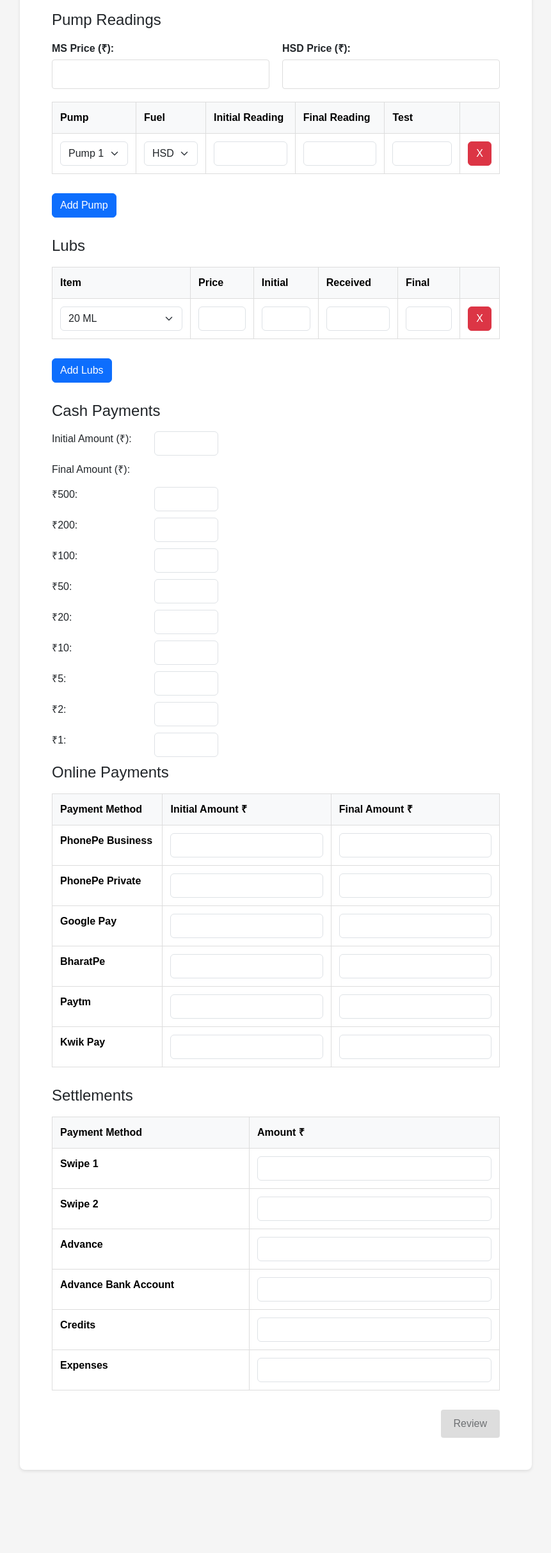
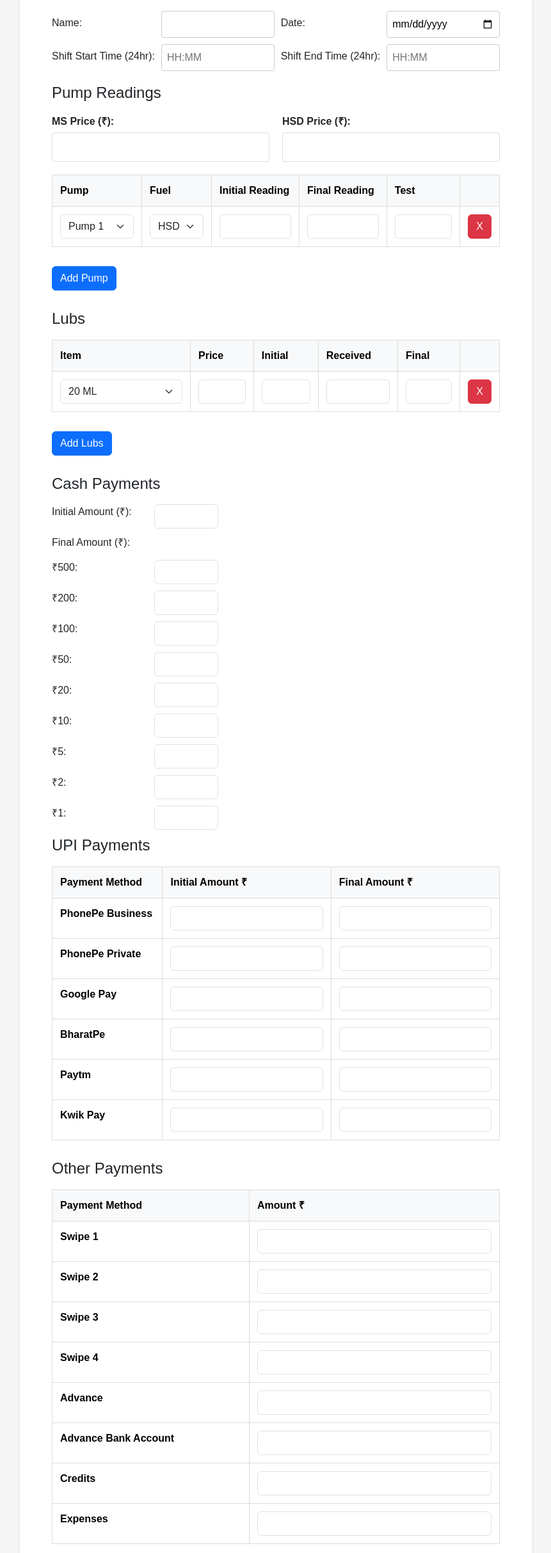
Before and after one commit to drmaganti/MyShiftLog, a plain HTML site: page index.html in a window 1280 px wide. Shown: the part 133-2560 px from the top of the page at 64% size, without its empty margins (209-1070 px from the left). Before the commit the page ends 2450 px from the top, so only its background shows below. Drawn offline with nearby package versions, Linux system fonts and the light colour scheme.

Commit message:
Add files via upload
Added the following changes
[2025-03-18, 10:34:15 AM] RM: 10 pumps
[2025-03-18, 10:38:22 AM] RM: UPI Payments
[2025-03-18, 10:40:18 AM] RM: Swipe 2 more
[2025-03-18, 10:40:37 AM] RM: Settlements- Other Payments
[2025-03-18, 10:43:17 AM] RM: Date, Shift start time and end time

```diff
--- a/index.html
+++ b/index.html
@@ -196,12 +196,72 @@
             }
 
         }
+.shift-info {
+    display: grid;
+    grid-template-areas:
+        "nameLabel nameInput dateLabel dateInput"
+        "startTimeLabel startTimeInput endTimeLabel endTimeInput";
+    grid-template-columns: auto 1fr auto 1fr;
+    gap: 10px;
+    margin-bottom: 20px;
+    align-items: center;
+}
+
+.shift-info label[for="name"] { grid-area: nameLabel; }
+shift-info input[id="name"] { grid-area: nameInput; }
+
+.shift-info label[for="date"] { grid-area: dateLabel; }
+shift-info input[id="date"] { grid-area: dateInput; }
+
+.shift-info label[for="startTime"] { grid-area: startTimeLabel; }
+shift-info input[id="startTime"] { grid-area: startTimeInput; }
+
+.shift-info label[for="endTime"] { grid-area: endTimeLabel; }
+shift-info input[id="endTime"] { grid-area: endTimeInput; }
+
+.shift-info input[type="date"],
+.shift-info input[type="text"] {
+    padding: 8px;
+    border: 1px solid #ccc;
+    border-radius: 4px;
+    box-sizing: border-box;
+    width: 100%;
+}
+
+/* Responsive adjustments */
+@media (max-width: 768px) {
+    .shift-info {
+        grid-template-areas:
+            "nameLabel nameInput"
+            "dateLabel dateInput"
+            "startTimeLabel startTimeInput"
+            "endTimeLabel endTimeInput";
+        grid-template-columns: auto 1fr;
+    }
+}
 
     </style>
 </head>
 <body>
     <div class="container">
         <h1>Shift Log</h1>
+
+        <div class="shift-info">
+
+            <label for="name">Name:</label>
+            <input type="text" id="name" name="name">
+
+            <label for="date">Date:</label>
+            <input type="date" id="date" name="date">
+
+            <label for="startTime">Shift Start Time (24hr):</label>
+            <input type="text" id="startTime" name="startTime" placeholder="HH:MM">
+
+            <label for="endTime">Shift End Time (24hr):</label>
+            <input type="text" id="endTime" name="endTime" placeholder="HH:MM">
+
+
+        </div>
 
         <h4>Pump Readings</h4>
         <div class="table-responsive">
@@ -229,7 +289,7 @@
                 </thead>
                 <tbody id="pump-table-body">
                     <tr>
-                        <td data-label="Pump"><select class="form-select"><option value="pump 1">Pump 1</option><option value="pump2">Pump 2</option><option value="pump3">Pump 3</option><option value="pump4">Pump 4</option></select></td>
+                        <td data-label="Pump"><select class="form-select"><option value="pump 1">Pump 1</option><option value="pump2">Pump 2</option><option value="pump3">Pump 3</option><option value="pump4">Pump 4</option><option value="pump5">Pump 5</option><option value="pump6">Pump 6</option><option value="pump7">Pump 7</option><option value="pump8">Pump 8</option><option value="pump9">Pump 9</option><option value="pump10">Pump 10</option></select></td>
                         <td data-label="Fuel"><select class="form-select"><option value="HSD">HSD</option><option value="MS">MS</option></select></td>
                         <td data-label="Initial Reading"><input type="number" step="0.01" class="form-control"></td>
                         <td data-label="Final Reading"><input type="number" step="0.01" class="form-control"></td>
@@ -299,7 +359,7 @@
 
         </div>
 
-        <h4>Online Payments</h4>
+        <h4>UPI Payments</h4>
         <div class="table-responsive">
             <table class="table table-bordered" id="cash-table">
                 <thead>
@@ -345,7 +405,7 @@
             </table>
         </div>
 
-        <h4>Settlements</h4>
+        <h4>Other Payments</h4>
         <table class="table table-bordered" id="settlements-table">
             <thead>
                 <tr>
@@ -361,6 +421,14 @@
                 <tr>
                     <td data-label="Swipe 2"></td>
                     <td data-label="Amount INR"><input type="number" id="swipe2Amount" step="0.01" class="form-control"></td>
+                </tr>
+                <tr>
+                    <td data-label="Swipe 3"></td>
+                    <td data-label="Amount INR"><input type="number" id="swipe3Amount" step="0.01" class="form-control"></td>
+                </tr>
+                <tr>
+                    <td data-label="Swipe 4"></td>
+                    <td data-label="Amount INR"><input type="number" id="swipe4Amount" step="0.01" class="form-control"></td>
                 </tr>
                 <tr>
                     <td data-label="Advance"></td>
@@ -523,8 +591,23 @@
             localStorage.setItem('shiftLogData', JSON.stringify({ pumpData, lubData, cashNotes, initialCash, paymentData, settlementData, msPrice, hsdPrice }));
             window.open('review.html', '_self');
         });
+        const startTimeInput = document.getElementById('startTime');
+        const endTimeInput = document.getElementById('endTime');
+
+        function validateTime(input) {
+            const timePattern = /^[0-2][0-9]:[0-5][0-9]$/;
+            if (!timePattern.test(input.value)) {
+                input.setCustomValidity('Enter time in 24hr format (HH:MM)');
+            } else {
+                input.setCustomValidity('');
+            }
+        }
+
+        startTimeInput.addEventListener('input', () => validateTime(startTimeInput));
+        endTimeInput.addEventListener('input', () => validateTime(endTimeInput));
 
     </script>
     <script src="https://cdn.jsdelivr.net/npm/bootstrap@5.3.2/dist/js/bootstrap.bundle.min.js"></script>
+    <script src="https://cdn.jsdelivr.net/npm/bootstrap@5.3.2/dist/js/bootstrap.bundle.min.js"></script>
 </body>
 </html>
```
